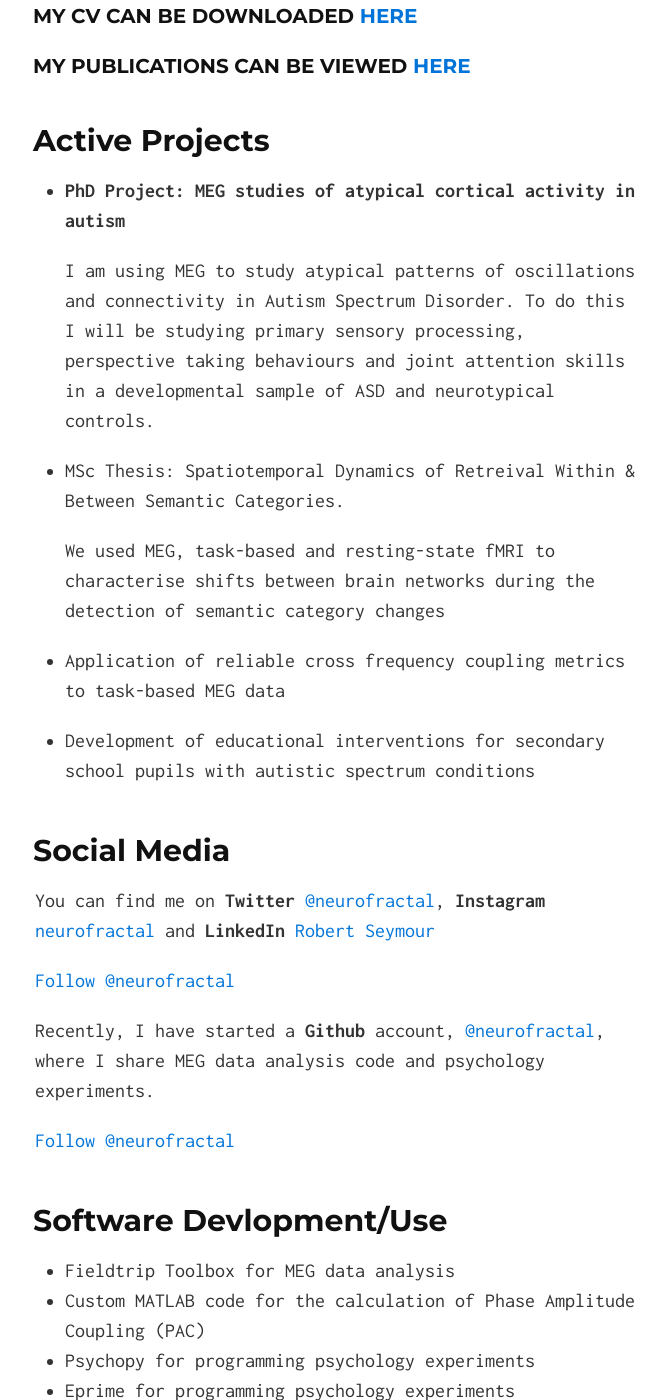
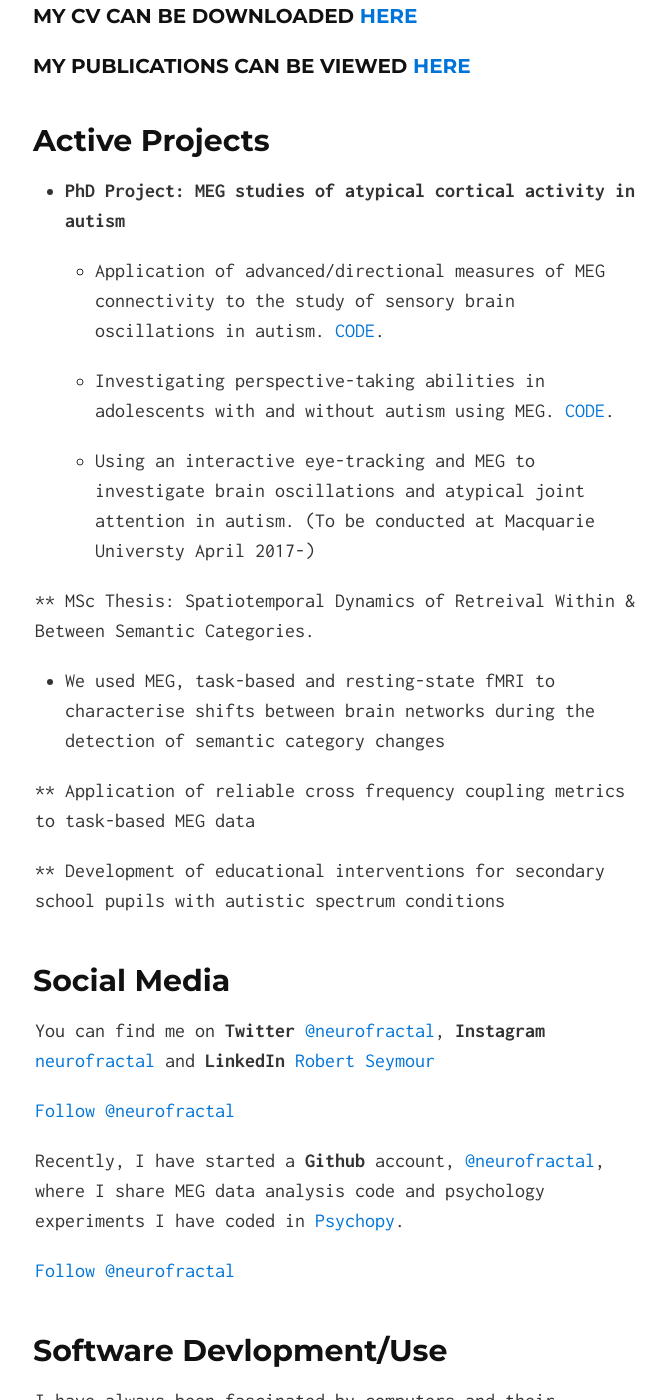
Before and after one commit to neurofractal/neurofractal.github.io, a Jekyll site: the page built from index.md, in a window 1280 px wide and 1400 px high, scrolled down 874 px. Shown: the whole window, without its empty margins (305-971 px from the left). Built offline with Jekyll 4.4.1, drawn with Linux system fonts in a browser that asks for light colours; our own code applies the rules of GitHub Pages for plain Markdown files; comment, search, counter and statistics services are not loaded; some of the changed text lies outside the part shown.

Commit message:
Update index.md

```diff
--- a/index.md
+++ b/index.md
@@ -15,17 +15,19 @@ I am also an advocate of open science & I aim to share all data and code wheneve
 
 * **PhD Project: MEG studies of atypical cortical activity in autism** <br />
 
+  * Application of advanced/directional measures of MEG connectivity to the study of sensory brain oscillations in autism. [CODE](https://github.com/neurofractal/MEG-granger-visual).
 
-  I am using MEG to study atypical patterns of oscillations and connectivity in Autism Spectrum Disorder. To do this I will be studying primary sensory processing, perspective taking behaviours and joint attention skills in a developmental sample of ASD and neurotypical controls.
+  * Investigating perspective-taking abilities in adolescents with and without autism using MEG. [CODE](https://github.com/neurofractal/Perspective-Taking-MEG-Analysis).
 
-* MSc Thesis: Spatiotemporal Dynamics of Retreival Within & Between Semantic Categories.<br />
+  * Using an interactive eye-tracking and MEG to investigate brain oscillations and atypical joint attention in autism. (To be conducted at Macquarie Universty April 2017-)
 
+** MSc Thesis: Spatiotemporal Dynamics of Retreival Within & Between Semantic Categories.<br />
 
-  We used MEG, task-based and resting-state fMRI to characterise shifts between brain networks during the detection of semantic category changes
+  * We used MEG, task-based and resting-state fMRI to characterise shifts between brain networks during the detection of semantic category changes
 
-* Application of reliable cross frequency coupling metrics to task-based MEG data
+** Application of reliable cross frequency coupling metrics to task-based MEG data
 
-* Development of educational interventions for secondary school pupils with autistic spectrum conditions
+** Development of educational interventions for secondary school pupils with autistic spectrum conditions
 
 ## Social Media
 
@@ -35,7 +37,7 @@ I am also an advocate of open science & I aim to share all data and code wheneve
   </dl>
 
 
-  Recently, I have started a **Github** account, [@neurofractal](https://github.com/neurofractal), where I share MEG data analysis code and psychology experiments.
+  Recently, I have started a **Github** account, [@neurofractal](https://github.com/neurofractal), where I share MEG data analysis code and psychology experiments I have coded in [Psychopy](http://www.psychopy.org/).
   <!-- Place this tag where you want the button to render. -->
 
 <a class="github-button" href="https://github.com/neurofractal" data-style="mega" data-count-href="/neurofractal/followers" data-count-api="/users/neurofractal#followers" data-count-aria-label="# followers on GitHub" aria-label="Follow @neurofractal on GitHub">Follow @neurofractal</a>
@@ -43,11 +45,13 @@ I am also an advocate of open science & I aim to share all data and code wheneve
 
 ## Software Devlopment/Use
 
-* Fieldtrip Toolbox for MEG data analysis
-* Custom MATLAB code for the calculation of Phase Amplitude Coupling (PAC)
-* Psychopy for programming psychology experiments
-* Eprime for programming psychology experiments
-* Scientific Python for psychology/behavioural data analysis
+I have always been fascinated by computers and their application in solving real-world problems. I am proficient in [MATLAB](https://www.mathworks.com/products/matlab.html) and [Python](https://www.python.org/) and I'm slowly trying to learn HTML! I work with several different programs/libraries including:
+
+* [Fieldtrip Toolbox](http://www.fieldtriptoolbox.org/) for MEG data analysis
+* Custom MATLAB code for the calculation of [Phase Amplitude Coupling (PAC)](http://neurofractal.tumblr.com/post/137022821953/phase-amplitude-coupling-pac-a-mechanism-for)
+* [Psychopy](http://www.psychopy.org/) for programming psychology experiments
+* [Eprime](https://www.pstnet.com/eprime.cfm) for programming psychology experiments
+* Scientific Python (numpy, pandas, matplotlib, plotly) for psychology/behavioural data analysis and presentation
 
 
 <a href="https://github.com/chibicode/solo" class="github-corner"><svg width="80" height="80" viewBox="0 0 250 250" style="fill:#151513; color:#fff; position: absolute; top: 0; border: 0; right: 0;"><path d="M0,0 L115,115 L130,115 L142,142 L250,250 L250,0 Z"></path><path d="M128.3,109.0 C113.8,99.7 119.0,89.6 119.0,89.6 C122.0,82.7 120.5,78.6 120.5,78.6 C119.2,72.0 123.4,76.3 123.4,76.3 C127.3,80.9 125.5,87.3 125.5,87.3 C122.9,97.6 130.6,101.9 134.4,103.2" fill="currentColor" style="transform-origin: 130px 106px;" class="octo-arm"></path><path d="M115.0,115.0 C114.9,115.1 118.7,116.5 119.8,115.4 L133.7,101.6 C136.9,99.2 139.9,98.4 142.2,98.6 C133.8,88.0 127.5,74.4 143.8,58.0 C148.5,53.4 154.0,51.2 159.7,51.0 C160.3,49.4 163.2,43.6 171.4,40.1 C171.4,40.1 176.1,42.5 178.8,56.2 C183.1,58.6 187.2,61.8 190.9,65.4 C194.5,69.0 197.7,73.2 200.1,77.6 C213.8,80.2 216.3,84.9 216.3,84.9 C212.7,93.1 206.9,96.0 205.4,96.6 C205.1,102.4 203.0,107.8 198.3,112.5 C181.9,128.9 168.3,122.5 157.7,114.1 C157.9,116.9 156.7,120.9 152.7,124.9 L141.0,136.5 C139.8,137.7 141.6,141.9 141.8,141.8 Z" fill="currentColor" class="octo-body"></path></svg></a><style>.github-corner:hover .octo-arm{animation:octocat-wave 560ms ease-in-out}@keyframes octocat-wave{0%,100%{transform:rotate(0)}20%,60%{transform:rotate(-25deg)}40%,80%{transform:rotate(10deg)}}@media (max-width:500px){.github-corner:hover .octo-arm{animation:none}.github-corner .octo-arm{animation:octocat-wave 560ms ease-in-out}}</style>
```
Also changed, not shown: other parts of index.md (+3 -3 lines).
